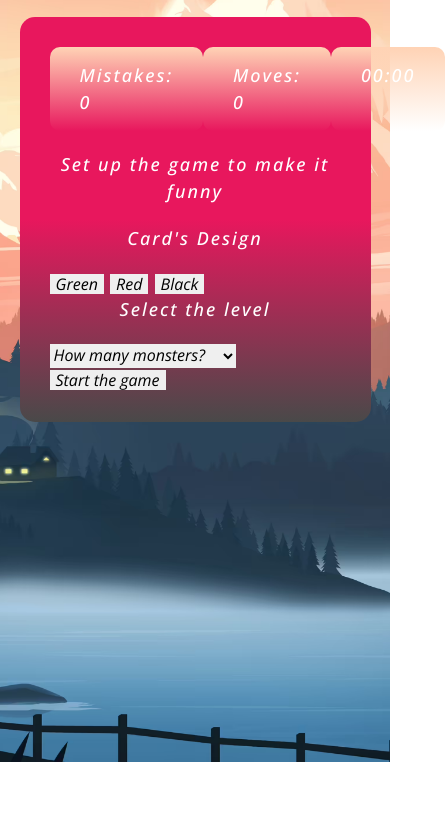
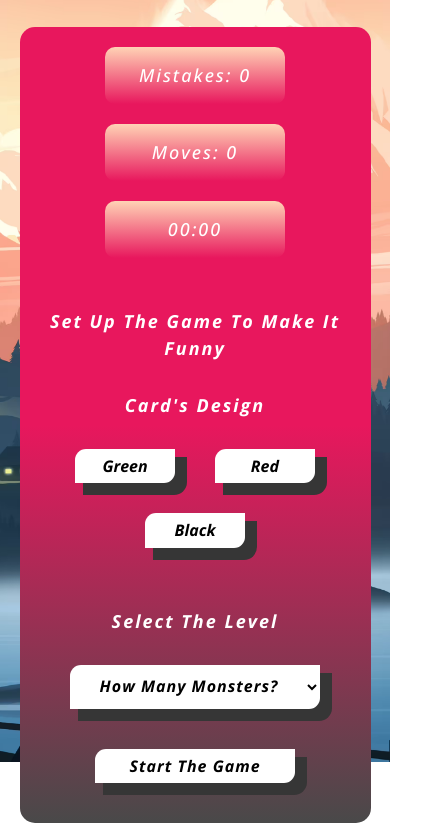
Before and after one commit to Rodolfo9822/Memory-Game, a plain HTML site: page index.html in a window 390 px wide. Shown: the part 82-905 px from the top of the page, 445 px wide, since content can reach past the window. Before the commit the page ends 844 px from the top, so only its background shows below. Drawn offline with nearby package versions, Linux system fonts and the light colour scheme.

Commit message:
I've just finished the design of settings, moreover I made it responsive

```diff
--- a/index.html
+++ b/index.html
@@ -42,6 +42,7 @@
 
             <div class="select">
                 <h2 class="settings__title">Select the level</h2>
+                <div class="select__box">
                     <select class="select__options" id="">
                         <option value="" selected disabled>How many monsters?</option>
                         <option value="6">Amount of monsters 6</option>
@@ -52,9 +53,10 @@
                         <option value="24">Amount of monsters 24</option>
                     </select>
                 </div>
+            </div>
 
             <div class="start">
-                <button class="start__button">Start the game</button>
+                <button class="buttons__style start__button">Start the game</button>
             </div>
 
         </section>
--- a/src/scss/global/_mixins.scss
+++ b/src/scss/global/_mixins.scss
@@ -1,3 +1,7 @@
+@use 'variables' as v;
+
+
+
 @mixin phone {
     @media(min-width: 480px) {
         @content;
@@ -38,3 +42,24 @@
 @mixin fontSize {
     font-size: 1.8rem;
 }
+
+@mixin customRadius {
+    border-top-left-radius: calc(v.$radius - 0.4rem);
+    border-bottom-right-radius: calc(v.$radius - 0.4rem);
+}
+
+
+@mixin shadow {
+    box-shadow: 10px 10px 0px 2px v.$blackColor;
+}
+
+@mixin elementesResponsive {
+    flex-direction: column;
+    align-items: center;
+
+    @include tablet {
+        flex-direction: row;
+        justify-content: space-around;
+        align-items: none;
+    }
+}
--- a/src/scss/global/_variables.scss
+++ b/src/scss/global/_variables.scss
@@ -6,4 +6,4 @@ $redColor: #E8175D;
 $greenColor: #A8E6CE;
 $fontFamily: "Open Sans", sans-serif;
 $radius: 1.5rem;
-$bottom: 2rem;
+$bottom: 3rem;
--- a/src/scss/settings/_buttons.scss
+++ b/src/scss/settings/_buttons.scss
@@ -1,2 +1,49 @@
 @use 'global/variables' as v;
 @use 'global/mixins' as m;
+
+
+
+.buttons {
+    @include m.container(50rem, 90%);
+    margin-bottom: v.$bottom;
+
+    &__box {
+        display: flex;
+        flex-wrap: wrap;
+        justify-content: space-around;
+
+
+    }
+
+    &__style {
+        font-size: 1.6rem;
+        font-weight: 700;
+        text-transform: capitalize;
+        padding: 0.8rem 0rem;
+        width: 10rem;
+        background-color: v.$whiteColor;
+        @include m.customRadius;
+        @include m.shadow;
+        margin-bottom: 3rem;
+        cursor: pointer;
+        transition: all .5s ease;
+    }
+}
+
+
+.start {
+    display: flex;
+    justify-content: center;
+    margin: 4rem 0 2rem 0;
+
+    &__button {
+        width: 20rem;
+        letter-spacing: 1px;
+        margin: 0;
+    }
+}
+
+.stuck-button {
+    transform: translate(8px, 8px);
+    box-shadow: 0px 0px 0px 4px v.$blackColor;
+}
--- a/src/scss/settings/_index.scss
+++ b/src/scss/settings/_index.scss
@@ -1,2 +1,4 @@
 @forward "main";
 @forward "scoreboard";
+@forward "buttons";
+@forward "select";
--- a/src/scss/settings/_main.scss
+++ b/src/scss/settings/_main.scss
@@ -4,14 +4,15 @@
 .settings {
     @include m.container(110rem, 90%);
     background-image: linear-gradient(to bottom, v.$redColor 50%, #494949 100%);
-    padding: 3rem;
+    padding: 2rem;
     border-radius: v.$radius;
 
     &__title {
         @include m.fontSize;
+        text-transform: capitalize;
         text-align: center;
-        font-weight: 500;
+        font-weight: 700;
         color: v.$whiteColor;
-        margin-bottom: 2rem;
+        margin-bottom: v.$bottom;
     }
 }
--- a/src/scss/settings/_scoreboard.scss
+++ b/src/scss/settings/_scoreboard.scss
@@ -3,8 +3,8 @@
 
 .info {
     display: flex;
-    justify-content: space-around;
     margin-bottom: v.$bottom;
+    @include m.elementesResponsive;
 
     &__scoreboard {
         @include m.fontSize;
@@ -13,5 +13,13 @@
         border-radius: calc(v.$radius - 0.5rem);
         background-image: linear-gradient(180deg, #ffd3b5 0, rgba(255, 140, 148, 0));
         color: white;
+        text-align: center;
+        margin-bottom: 2rem;
+        width: 18rem;
+
+        @include m.tablet {
+            width: 18rem;
+            margin-bottom: 0rem;
+        }
     }
 }
--- /dev/null
+++ b/src/scss/settings/select.scss
@@ -0,0 +1,22 @@
+@use 'global/variables' as v;
+@use 'global/mixins' as m;
+
+.select {
+    &__box {
+        display: flex;
+        justify-content: center;
+    }
+
+    &__options {
+        font-weight: 700;
+        font-size: 1.6rem;
+        text-transform: capitalize;
+        letter-spacing: 1px;
+        text-align: center;
+        padding: 1rem 0;
+        width: 25rem;
+        @include m.customRadius;
+        @include m.shadow;
+        background-color: v.$whiteColor;
+    }
+}
```
Also changed, not shown: build/css/app.css. Lines whose indentation alone changed are shown as unchanged.
